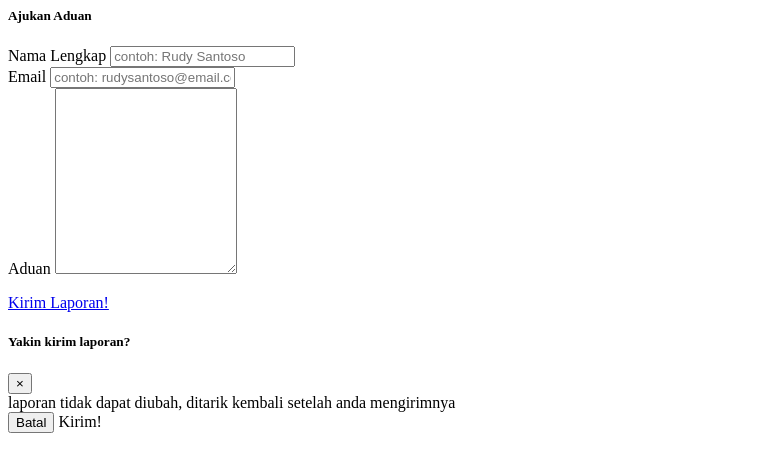
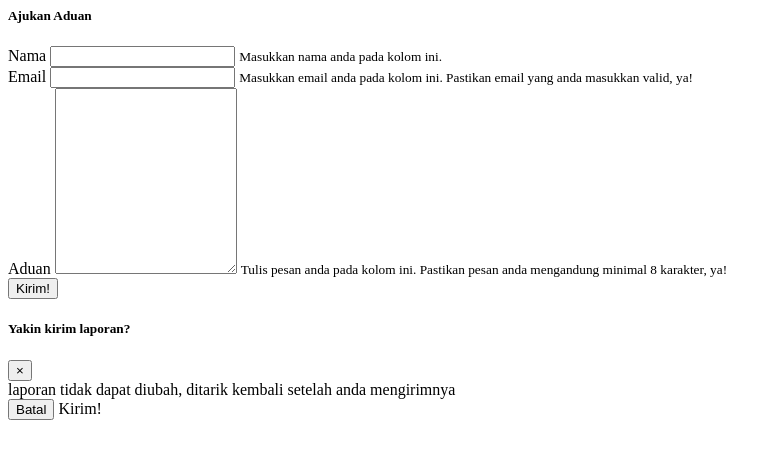
Before and after one commit to DhosaN/pengaduan-masyarakat, a PHP site: page /views/pengaduan/index.php in a window 1280 px wide. Shown: the top 472 px of the page, without its empty margins (0-781 px from the left). Run offline with PHP 8.4, Linux system fonts and the light colour scheme; some libraries are stand-ins or nearby versions.

Commit message:
save codes

```diff
--- a/app/init.php
+++ b/app/init.php
@@ -3,5 +3,6 @@
 require_once 'core/App.php';
 require_once 'core/Controller.php';
 require_once 'core/Database.php';
+require_once 'core/Flasher.php';
 
 require_once 'config/Config.php';
--- a/app/views/pengaduan/index.php
+++ b/app/views/pengaduan/index.php
@@ -2,27 +2,26 @@
     <h5 class="font-weight-bold">Ajukan Aduan</h5>
     <div class="card mb-4">
         <div class="card-body">
-            <form action="<?=BASE_URL?>/pengaduan/store" method="POST" id="aduanForm">
-        <div class="row">
-            <div class="col">
-                <div class="form-group">
-                    <label for="nameInput">Nama Lengkap</label>
-                    <input type="text" class="form-control" name="nama" id="nameInput" placeholder="contoh: Rudy Santoso" required>
+            <form action="<?=BASE_URL?>/pengaduan/store" method="POST">
+                <div class="form-row">
+                    <div class="form-group col-md-6">
+                        <label for="namaInput">Nama</label>
+                        <input type="text" class="form-control" name="nama" id="namaInput" required>
+                        <small class="form-text text-muted">Masukkan nama anda pada kolom ini.</small>
                     </div>
-            </div>
-            <div class="col">
-                <div class="form-group">
+                    <div class="form-group col-md-6">
                         <label for="emailInput">Email</label>
-                    <input type="email" class="form-control" name="email" id="emailInput" placeholder="contoh: rudysantoso@email.com" required>
-                </div>
+                        <input type="email" class="form-control" name="email" id="emailInput" required>
+                        <small class="form-text text-muted">Masukkan email anda pada kolom ini. Pastikan email yang anda masukkan valid, ya!</small>
                     </div>
                 </div>
                 <div class="form-group">
                     <label for="aduanInput">Aduan</label>
-            <textarea class="form-control" name="aduan" id="aduanInput" rows="12"></textarea required>
+                    <textarea name="aduan" id="aduanInput" rows="12" class="form-control"></textarea>
+                    <small class="form-text text-muted">Tulis pesan anda pada kolom ini. Pastikan pesan anda mengandung minimal 8 karakter, ya!</small>
                 </div>
+                <button type="submit" class="btn btn-primary btn-lg" id="btn-aduan-kirim">Kirim!</button>
             </form>
-            <a class="btn btn-primary btn-lg" href="#" data-toggle="modal" data-target="#kirimModal">Kirim Laporan!</a>
         </div>
     </div>
 </div>
--- a/app/views/templates/header.php
+++ b/app/views/templates/header.php
@@ -31,7 +31,7 @@
         <ul class="navbar-nav bg-gradient-primary sidebar sidebar-dark accordion" id="accordionSidebar">
 
             <!-- Sidebar - Brand -->
-            <a class="sidebar-brand d-flex align-items-center justify-content-center" href="index.html">
+            <a class="sidebar-brand d-flex align-items-center justify-content-center" href="<?=BASE_URL?>">
                 <div class="sidebar-brand-icon rotate-n-15">
                     <i class="fas fa-laugh-wink"></i>
                 </div>
```
Also changed, not shown: app/controllers/Pengaduan.php (+19 -0 lines), app/core/Flasher.php (added, +18 -0 lines). Lines whose indentation alone changed are shown as unchanged.
